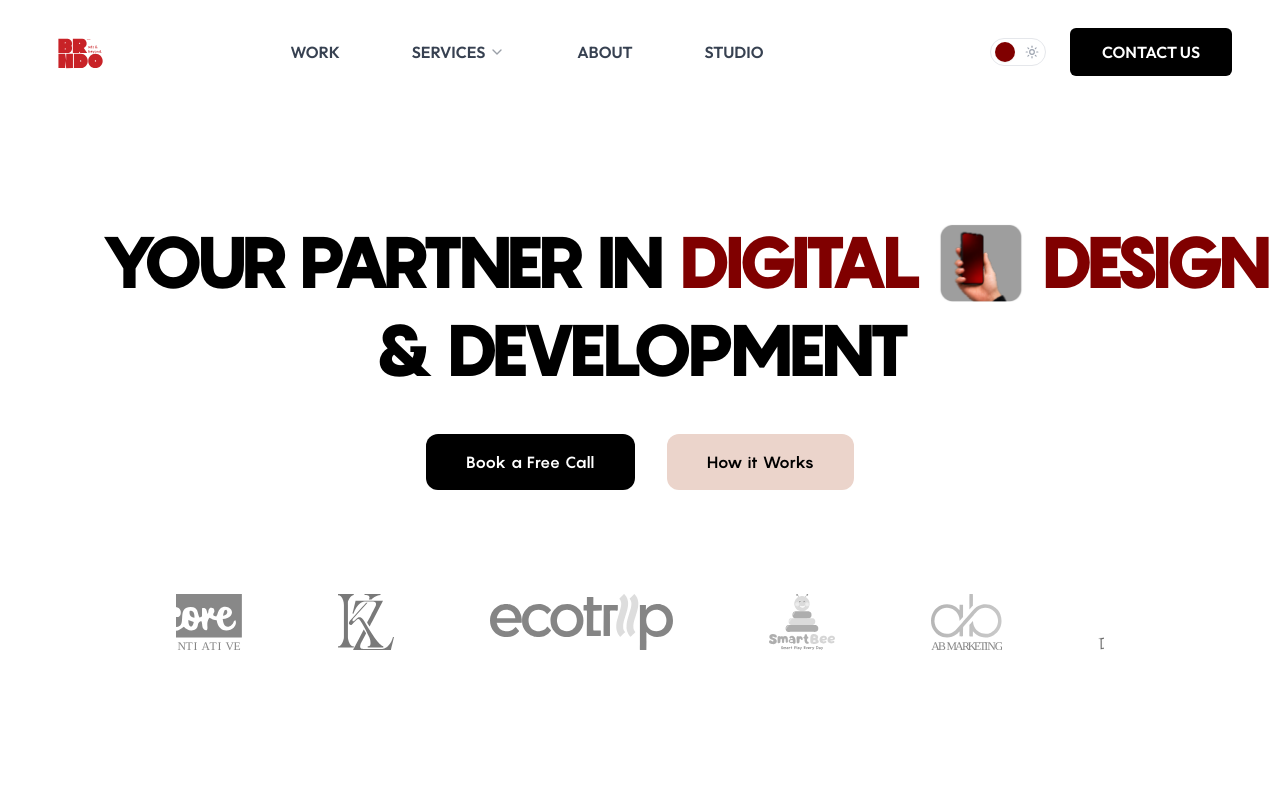
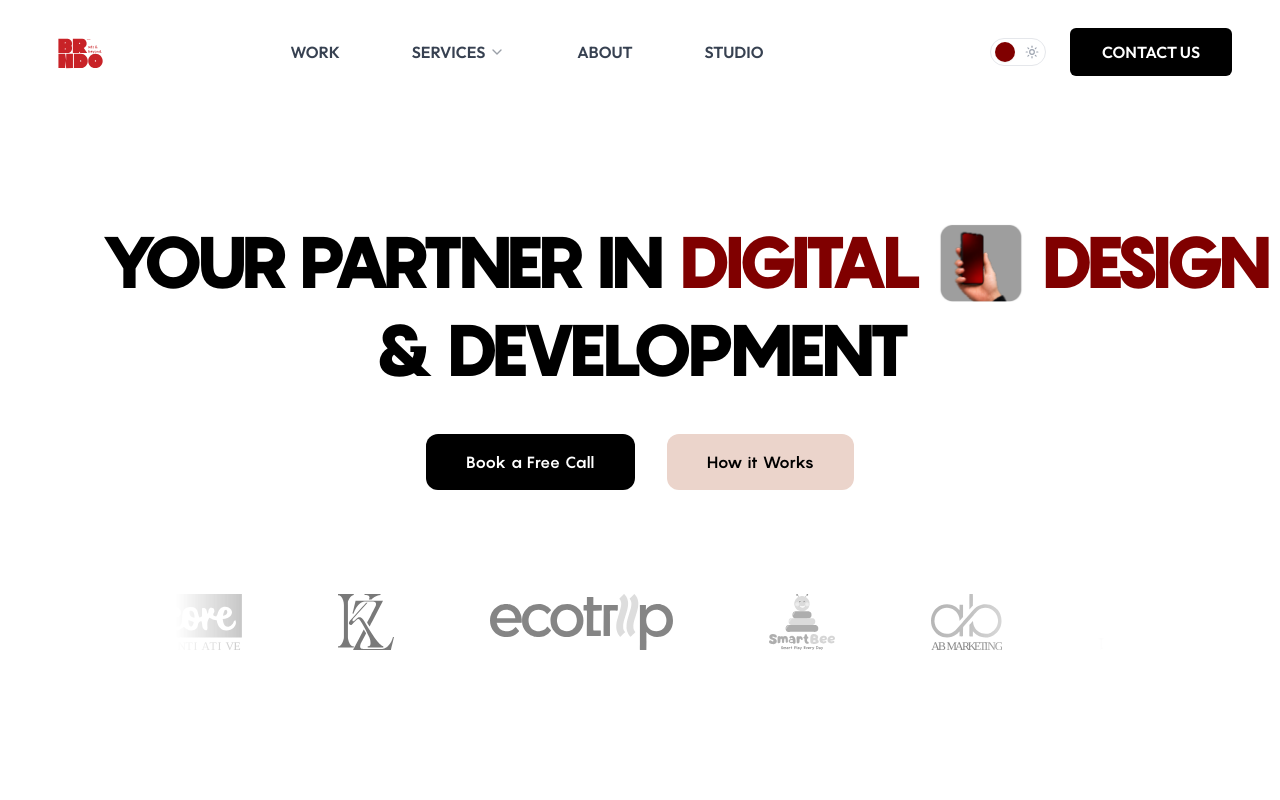
Before and after one commit to amanaanubhav/brndo.in, a React (Vite) app: page / in a window 1280 px wide. Shown: the top 800 px of the page. Built offline with nearby package versions, Linux system fonts and the light colour scheme.

Commit message:
update hero section logo scroll effect

```diff
--- a/src/components/LogoScroll.jsx
+++ b/src/components/LogoScroll.jsx
@@ -59,7 +59,7 @@ export default function LogoScroll() {
       initial={{ opacity: 0, y: 20 }}
       animate={{ opacity: 1, y: 0 }}
       transition={{ duration: 0.6, delay: 0.4 }}
-      className="mt-12 md:mt-20 w-full max-w-6xl mx-auto flex flex-col items-center relative"
+      className="mt-12 md:mt-20 w-full max-w-6xl mx-auto flex flex-col items-center relative [mask-image:linear-gradient(to_right,transparent,black_15%,black_85%,transparent)] [-webkit-mask-image:linear-gradient(to_right,transparent,black_15%,black_85%,transparent)]"
     >
       {/* --- DESKTOP VIEW --- */}
       <div className="hidden md:flex w-full items-center justify-center gap-8">
```
